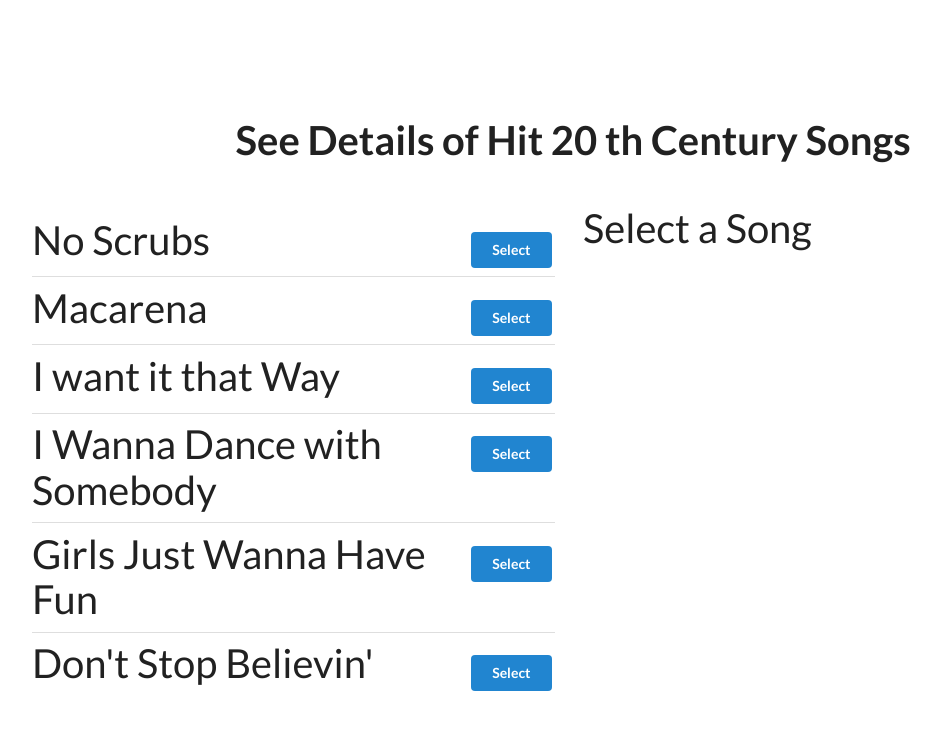
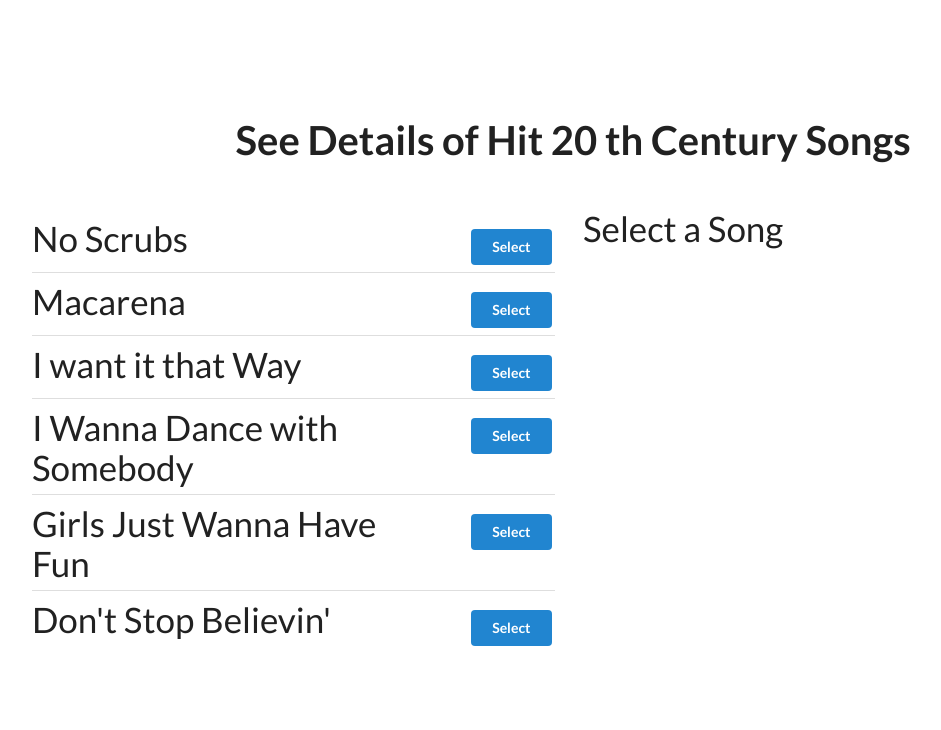
Before and after one commit to unachoza/Songs-Display, a React (Create React App) app: page / in a window 1280 px wide. Shown: the top 730 px of the page, without its empty margins (174-1115 px from the left). Built offline with nearby package versions, Linux system fonts and the light colour scheme.

Commit message:
font size

```diff
--- a/src/index.css
+++ b/src/index.css
@@ -6,5 +6,6 @@ h1 {
     font-size: 40px;
 }
 div{
-    font-size: 40px;
+    font-size: 35px;
+
 }
```
